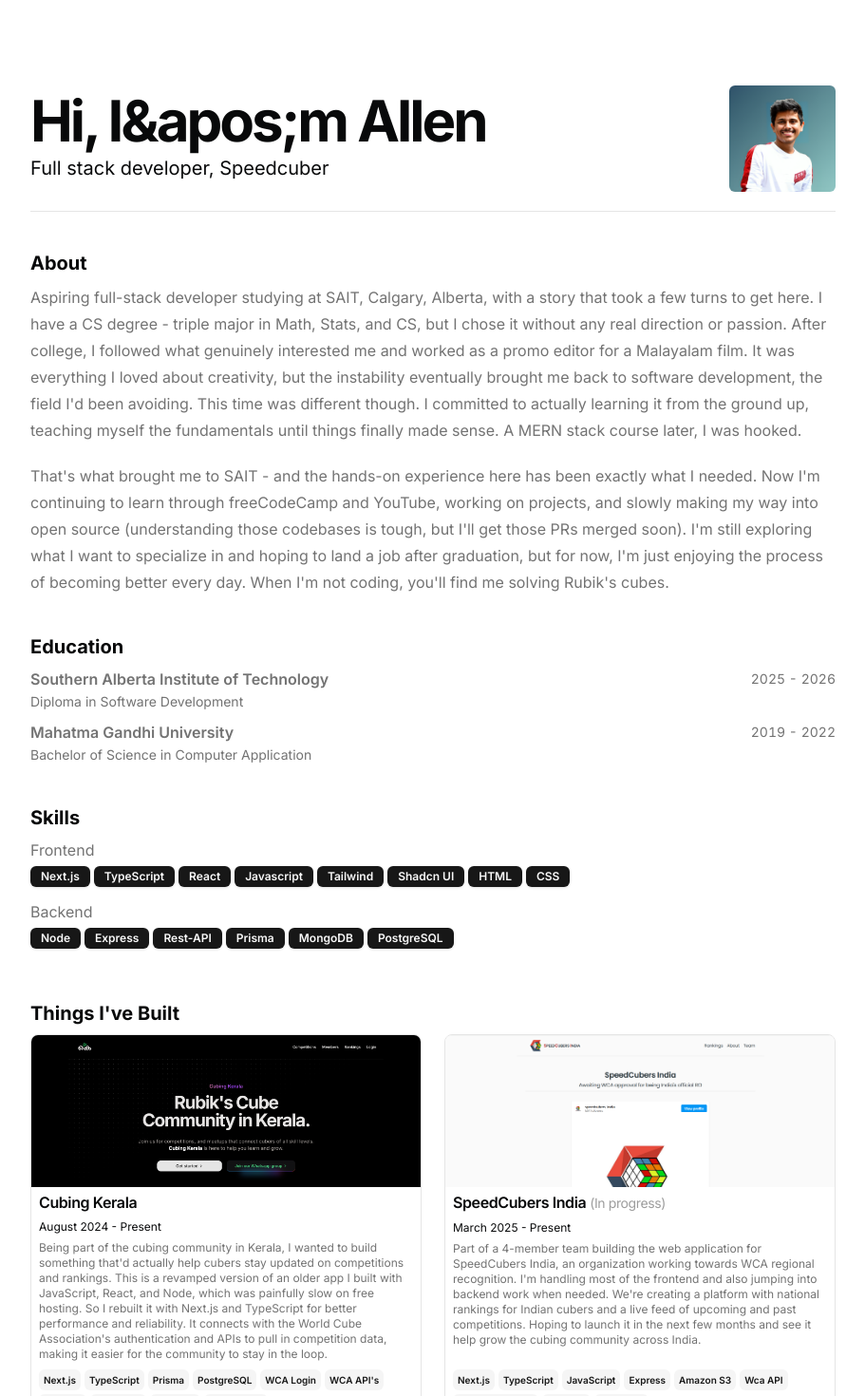
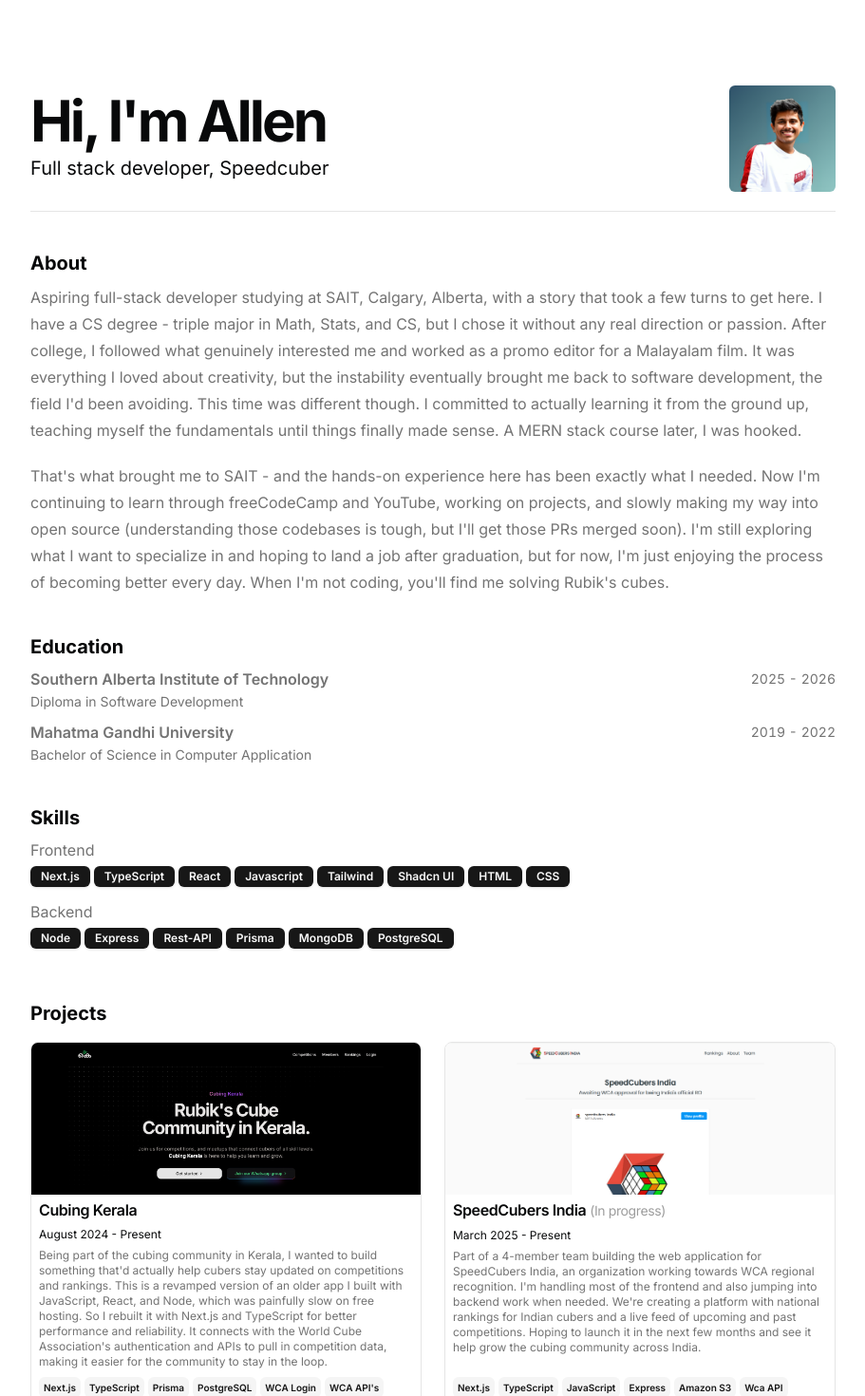
Before and after one commit to allenjohn07/portfolio, a Next.js app: page / in a window 1280 px wide. Shown: the top 1470 px of the page at 95% size, without its empty margins (184-1095 px from the left). Built offline with nearby package versions, Linux system fonts and the light colour scheme.

Commit message:
update apos (#9)

```diff
--- a/src/app/page.tsx
+++ b/src/app/page.tsx
@@ -21,7 +21,7 @@ export default function Page() {
                 delay={BLUR_FADE_DELAY}
                 className="text-3xl font-bold tracking-tighter sm:text-5xl xl:text-6xl/none"
                 yOffset={8}
-                text={`Hi, I&apos;m ${DATA.name.split(" ")[0]}`}
+                text={`Hi, I'm ${DATA.name.split(" ")[0]}`}
               />
               <BlurFadeText
                 className="max-w-[600px] md:text-xl"
@@ -114,7 +114,7 @@ export default function Page() {
 
       <section id="projects">
         <BlurFade delay={BLUR_FADE_DELAY * 11}>
-          <h2 className="text-xl font-bold mb-2">Things I&apos;ve Built</h2>
+          <h2 className="text-xl font-bold mb-4">Projects</h2>
         </BlurFade>
         <div className="space-y-6 w-full">
           <div className="w-full justify-center">
```
